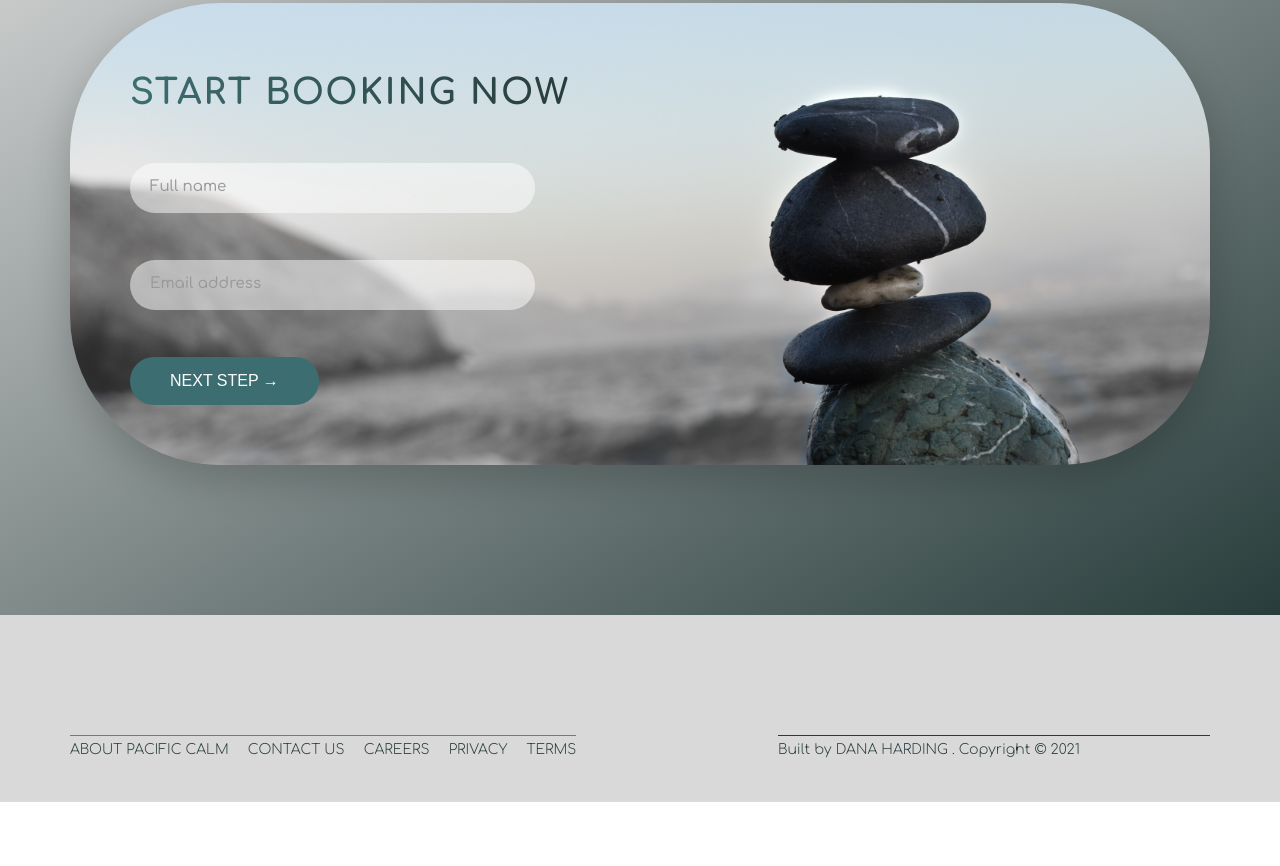
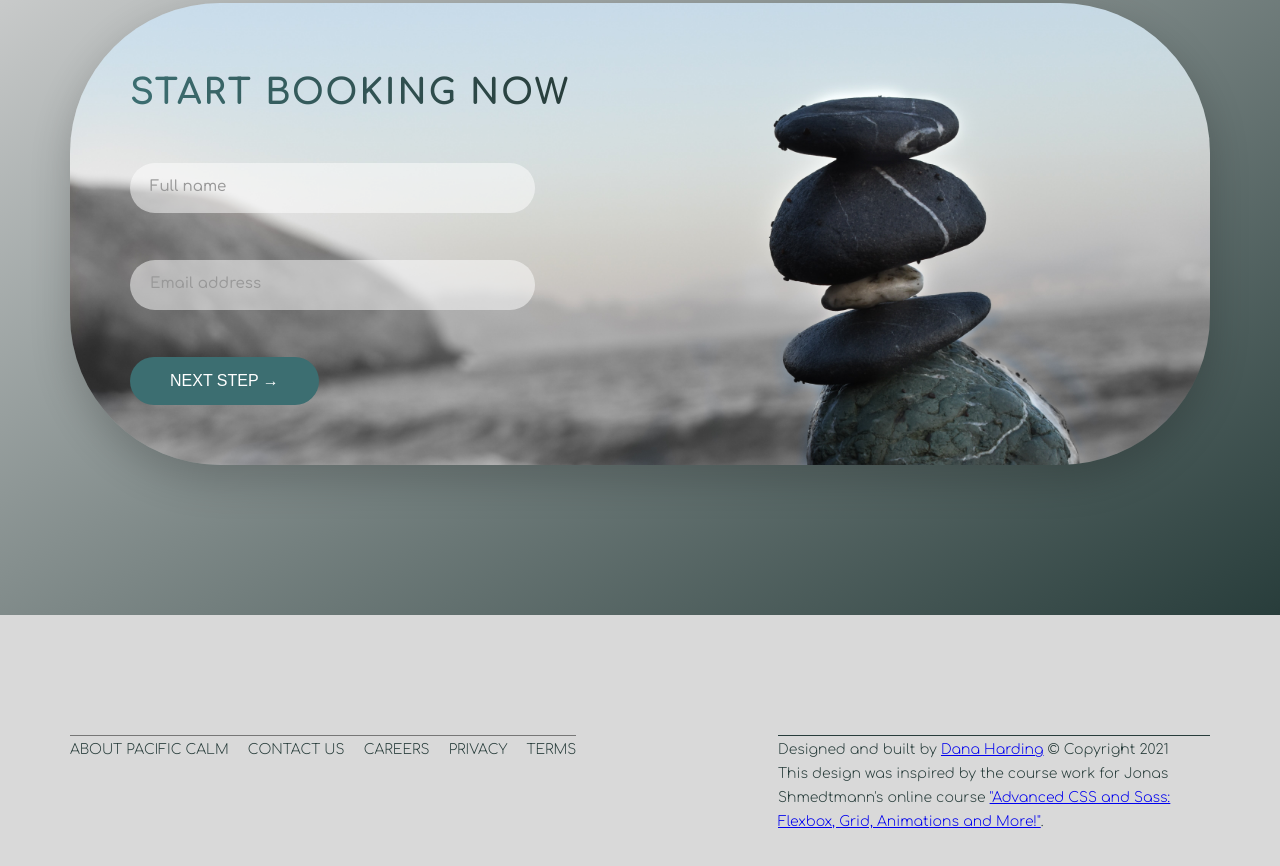
Before and after one commit to dandan648/pacific-calm, a plain HTML site: page index.html in a window 1280 px wide. Shown: the part 4859-5725 px from the top of the page. Before the commit the page ends 5661 px from the top, so only its background shows below. Drawn offline with Linux system fonts and the light colour scheme; files whose address does not match are found by name.

Commit message:
Update index.html

```diff
--- a/index.html
+++ b/index.html
@@ -356,7 +356,16 @@
         </div>
         <div class="col-1-of-2">
             <p class="footer__copy">
-                Built by <a href="#" class="footer__link">Dana Harding</a> . Copyright &copy; 2021
+                Designed and built by
+        <a class="copy__link" href="#">Dana Harding</a> &copy; Copyright 2021
+        <br />
+        This design was inspired by the course work for Jonas Shmedtmann's
+        online course
+        <a
+          class="copy__link"
+          href="https://www.udemy.com/course/advanced-css-and-sass/"
+          >"Advanced CSS and Sass: Flexbox, Grid, Animations and More!"</a
+        >.
             </p>
         </div>
     </div>
```
